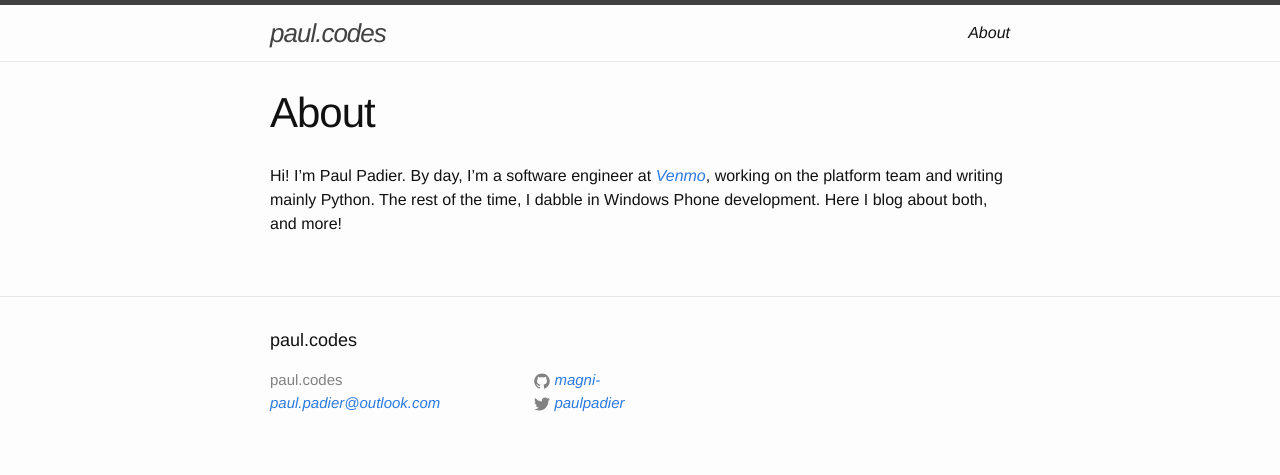
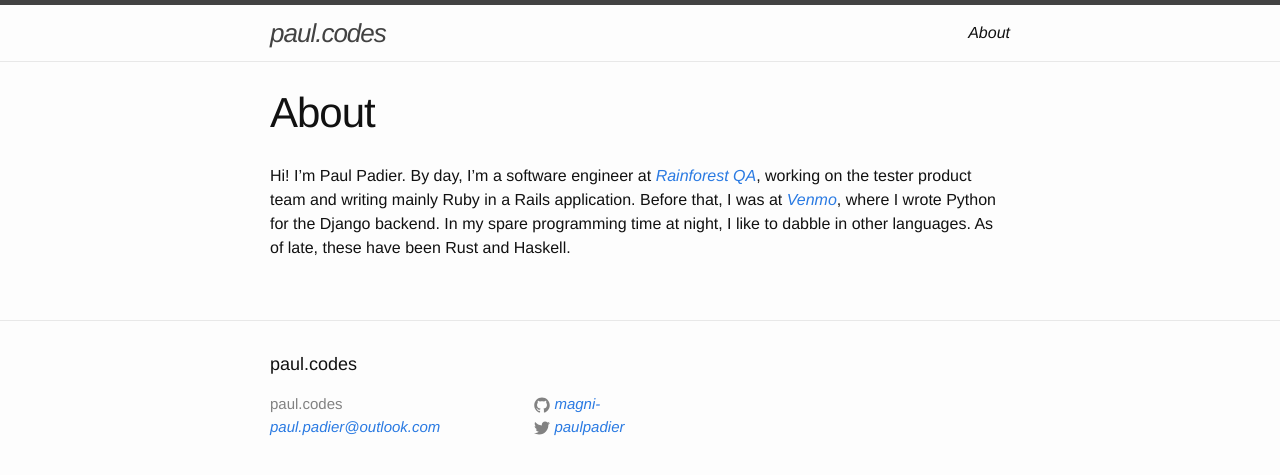
Before and after one commit to magni-/magni-.github.io, a Jekyll site: the page built from about.md, in a window 1280 px wide. Shown: the top 475 px of the page. Built offline with Jekyll 4.4.1, drawn with Linux system fonts in a browser that asks for light colours; comment, search, counter and statistics services are not loaded.

Commit message:
Update about page

```diff
--- a/about.md
+++ b/about.md
@@ -4,6 +4,7 @@ title: About
 permalink: /about/
 ---
 
-Hi! I'm Paul Padier. By day, I'm a software engineer at [Venmo][venmo], working on the platform team and writing mainly Python. The rest of the time, I dabble in Windows Phone development. Here I blog about both, and more!
+Hi! I'm Paul Padier. By day, I'm a software engineer at [Rainforest QA][rainforest], working on the tester product team and writing mainly Ruby in a Rails application. Before that, I was at [Venmo][venmo], where I wrote Python for the Django backend. In my spare programming time at night, I like to dabble in other languages. As of late, these have been Rust and Haskell.
 
+[rainforest]: https://rainforestqa.com
 [venmo]: https://venmo.com
```
